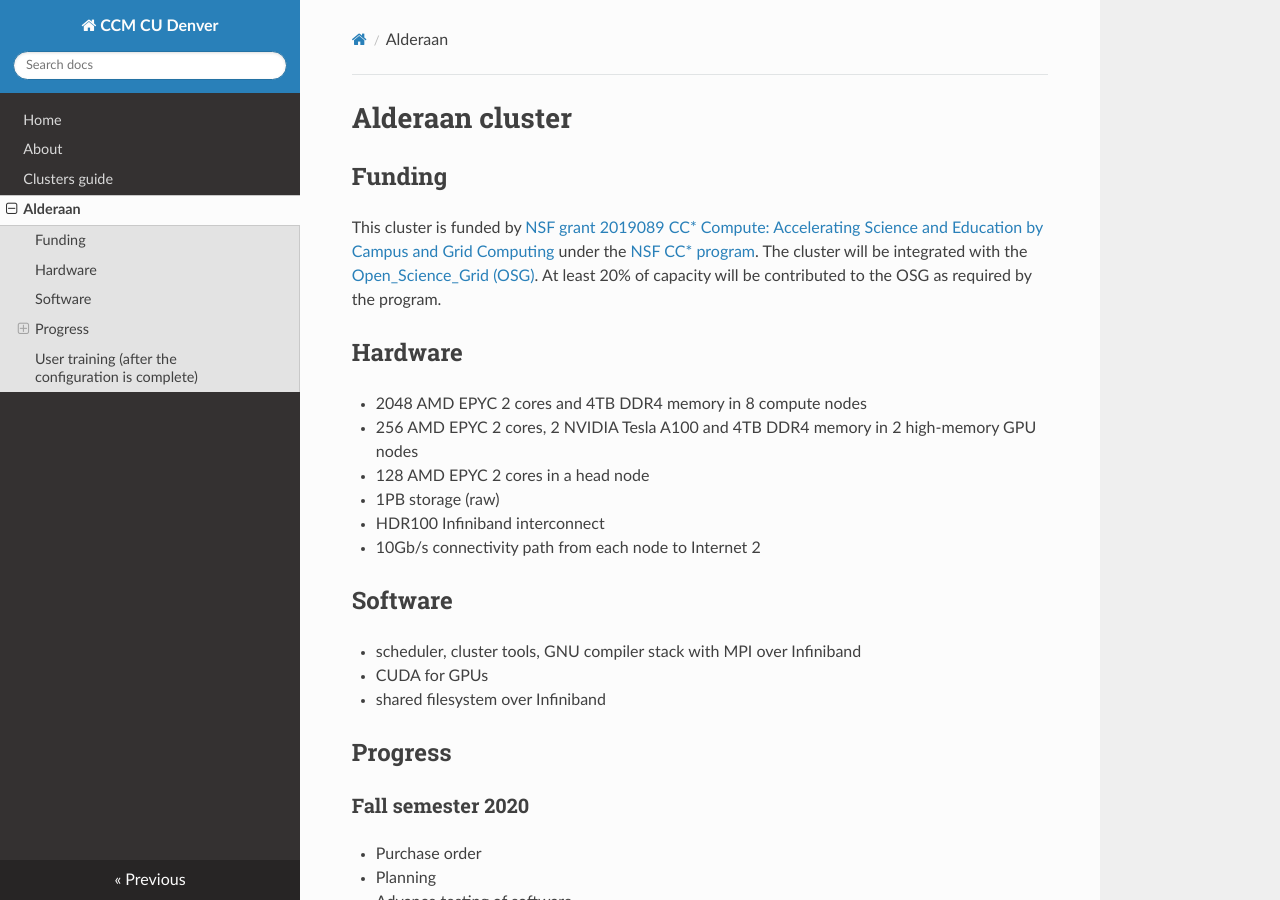
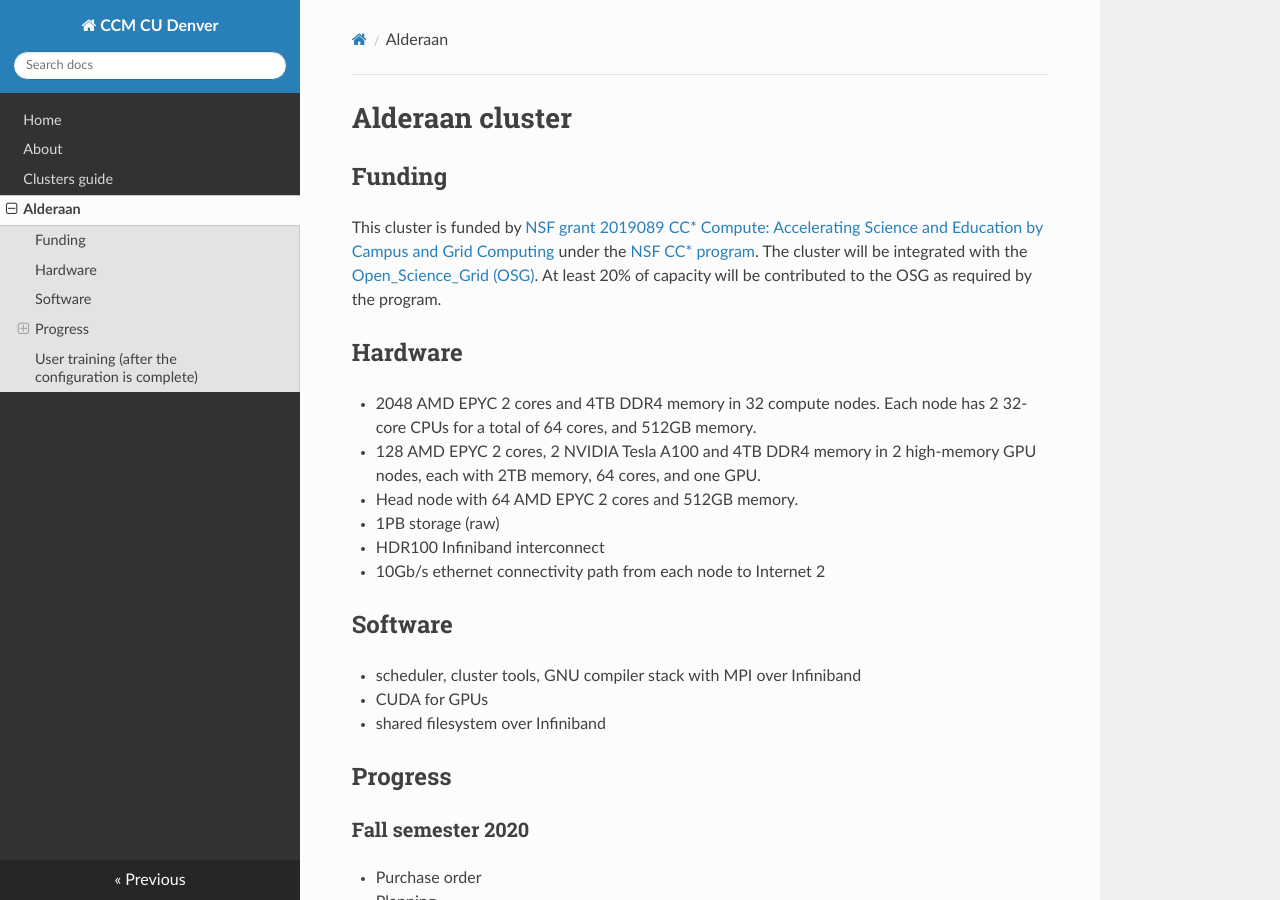
Before and after one commit to ccmucdenver/ccm-docs, an MkDocs documentation site: the page built from docs/alderaan.md, in a window 1280 px wide and 900 px high. Built offline with MkDocs 1.6.1, drawn with Linux system fonts in a browser that asks for light colours; nearby versions of some CDN libraries.

Commit message:
corrected node counts

```diff
--- a/docs/alderaan.md
+++ b/docs/alderaan.md
@@ -4,12 +4,12 @@
 This cluster is funded by [NSF grant 2019089 CC* Compute: Accelerating Science and Education by Campus and Grid Computing](https://www.nsf.gov/awardsearch/showAward?AWD_ID=2019089)  under the [NSF CC* program](https://www.nsf.gov/publications/pub_summ.jsp?ods_key=nsf20507). The cluster will be integrated with the [Open_Science_Grid (OSG)](https://opensciencegrid.org). At least 20% of capacity will be contributed to the OSG as required by the program.
 
 ## Hardware
-* 2048 AMD EPYC 2 cores and 4TB DDR4 memory in 8 compute nodes
-* 256 AMD EPYC 2 cores, 2 NVIDIA Tesla A100 and 4TB DDR4 memory in 2 high-memory GPU nodes
-* 128 AMD EPYC 2 cores in a head node
+* 2048 AMD EPYC 2 cores and 4TB DDR4 memory in 32 compute nodes. Each node has 2 32-core CPUs for a total of 64 cores, and 512GB memory.
+* 128 AMD EPYC 2 cores, 2 NVIDIA Tesla A100 and 4TB DDR4 memory in 2 high-memory GPU nodes, each with 2TB memory, 64 cores, and one GPU.
+* Head node with 64 AMD EPYC 2 cores and 512GB memory.
 * 1PB storage (raw)
 * HDR100 Infiniband interconnect
-* 10Gb/s connectivity path from each node to Internet 2
+* 10Gb/s ethernet connectivity path from each node to Internet 2
 
 ## Software
 * scheduler, cluster tools, GNU compiler stack with MPI over Infiniband
```
